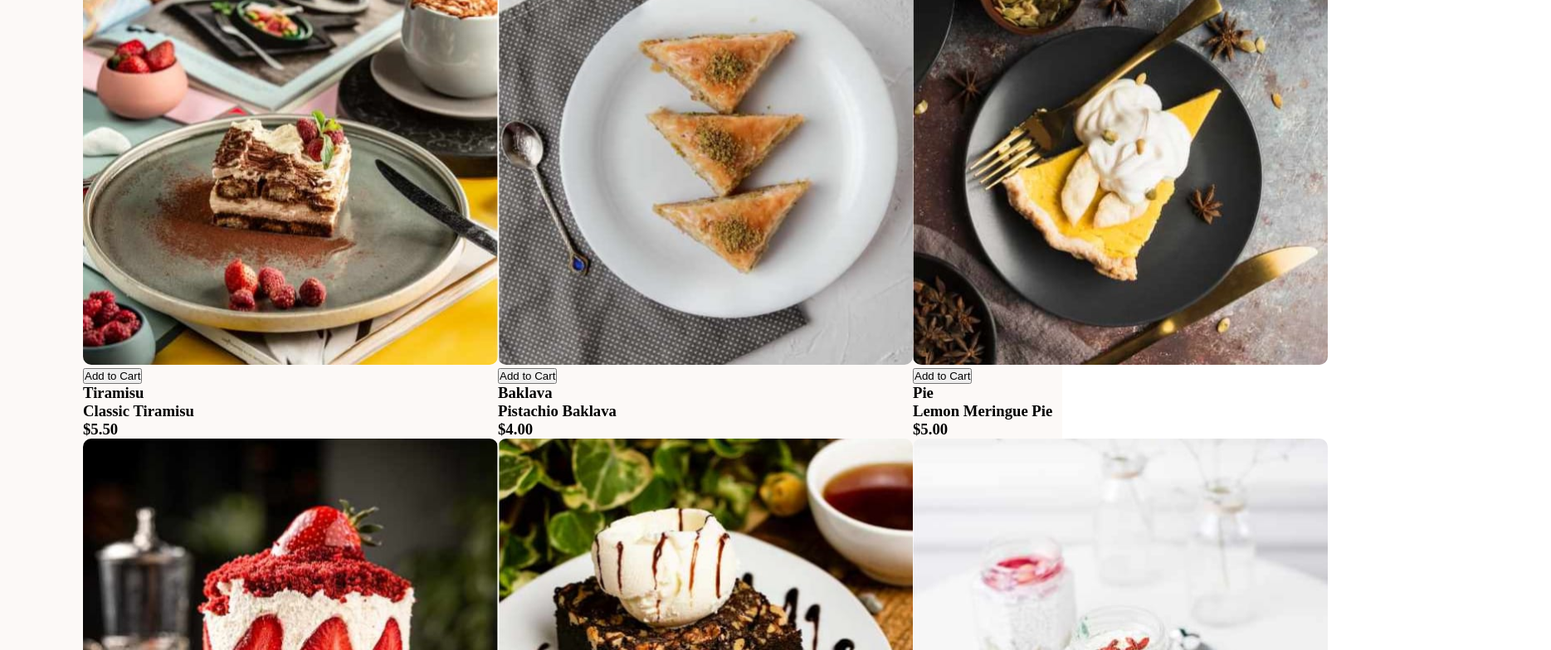
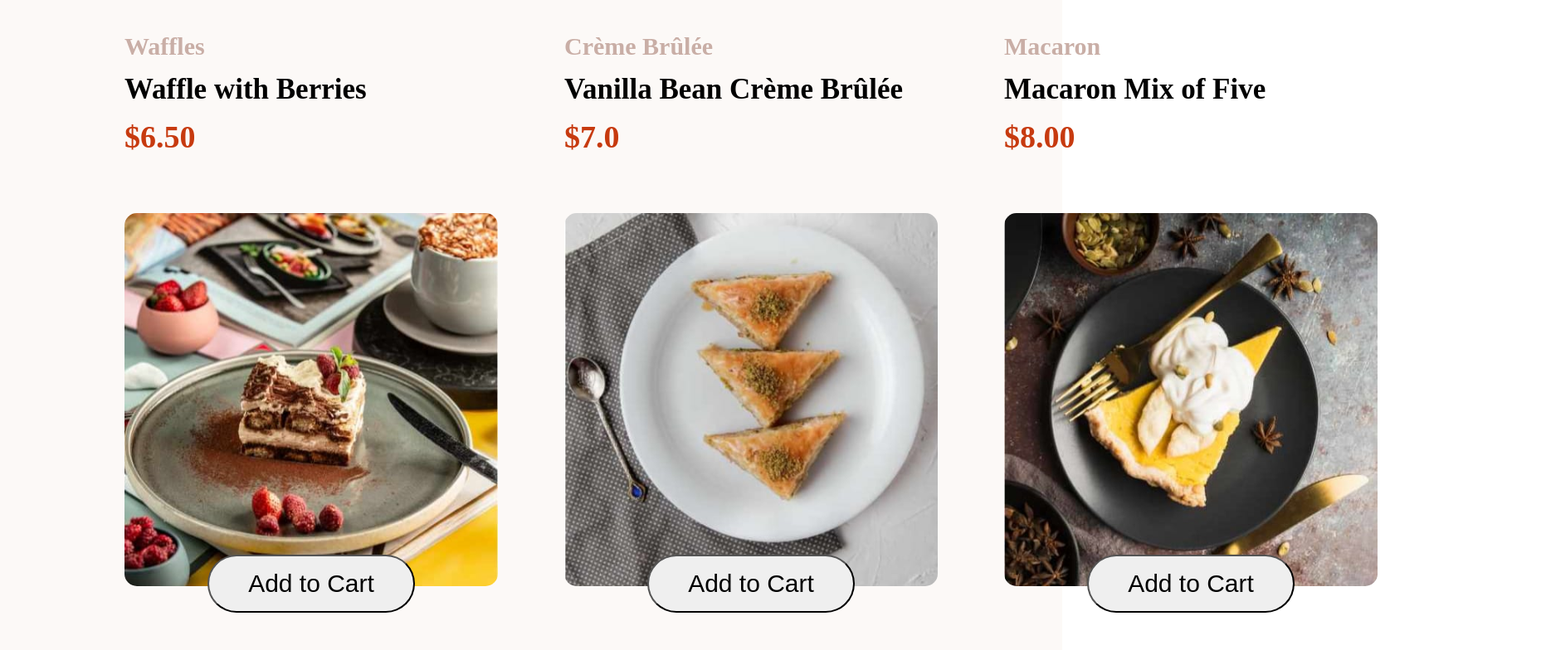
Before and after one commit to AniDivine/Product-Cart, a plain HTML site: page index.html in a window 1280 px wide. Shown: the part 742-1526 px from the top of the page at 83% size, 1869 px wide, since content can reach past the window. Drawn offline with Linux system fonts and the light colour scheme.

Commit message:
Update styles.css

```diff
--- a/styles.css
+++ b/styles.css
@@ -7,14 +7,48 @@
     display: flex;
     background: hsl(20, 50%, 98%);
     justify-content: space-between;
-    padding: 100px;
+    padding: 150px;
+}
+.left-cart h1{
+    margin-bottom: 70px;
+    font-weight: 700;
 }
 .cart-items{
     display: grid;
-    grid-template-columns: repeat(3, 1fr);
+    grid-template-columns: repeat(3, 0.8fr);
     grid-template-rows: repeat(3, 1fr);
 }
+.dessert-card{
+    text-align: left;
+    margin-right: 80px;
+    position: relative;
+}
 .dessert-img{
-    width: 500px;
-    border-radius: 10px;
+    width: 450px;
+    border-radius: 15px;
+    height: 450px;
 }
+.dessert-nick {
+    font-size: 30px;
+    color: hsl(14, 25%, 72%);
+    padding-top: 70px;
+}
+.dessert-name {
+    font-size: 35px;
+    padding: 15px 0;
+}
+.price{
+    font-size: 38px;
+    color: hsl(14, 86%, 42%);
+    padding-bottom: 70px;
+}
+.dessert-card button{
+    border-radius: 50px;
+    width: 250px;
+    height: 70px;
+    font-size: 30px;
+    position: absolute;
+    bottom: 260px;
+    z-index: 1;
+    left: 100px;
+}
```
